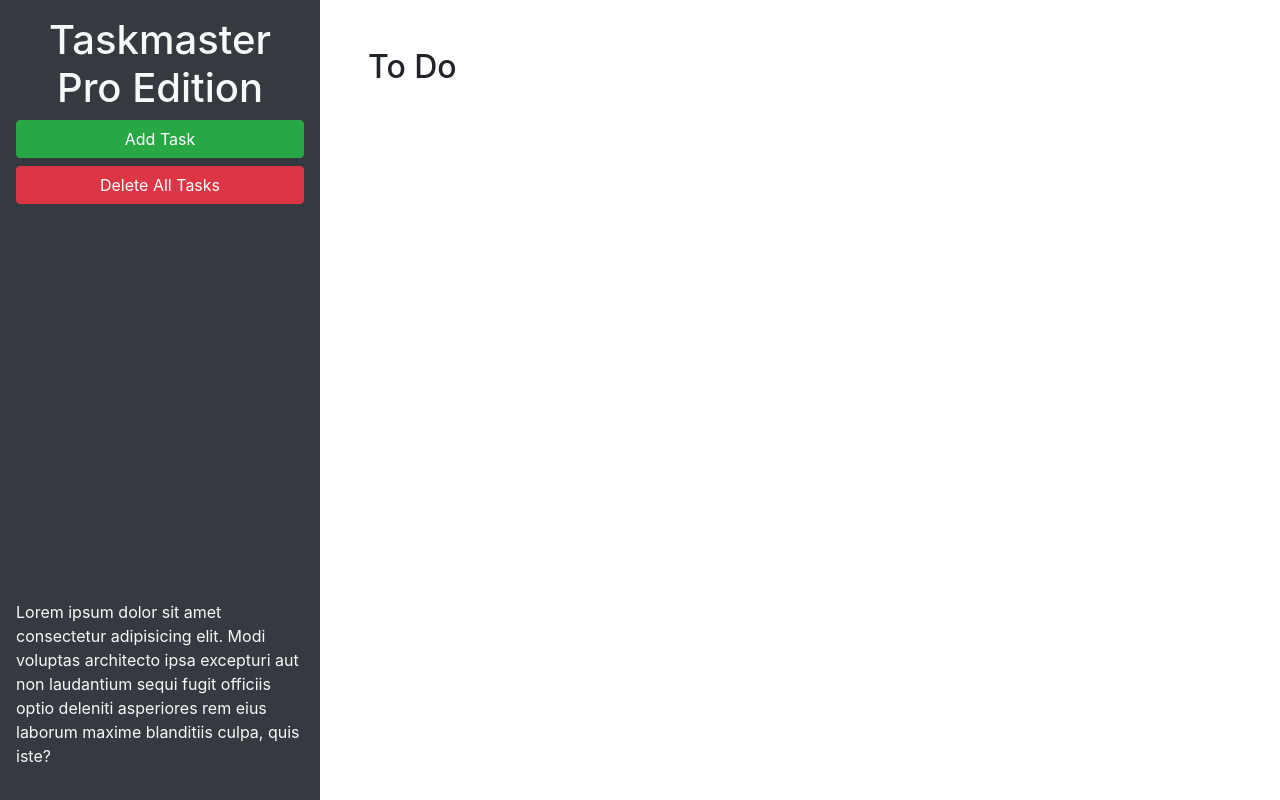
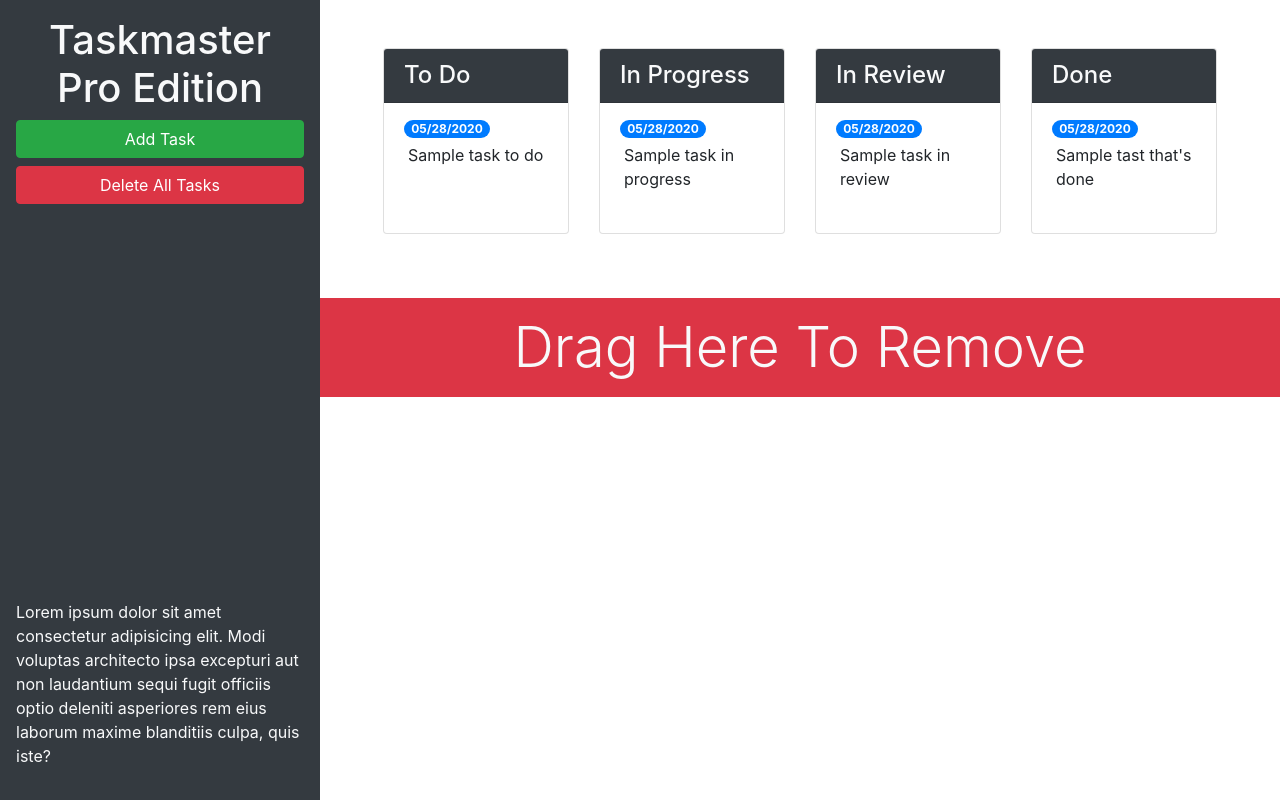
Before and after one commit to AHudg/taskmaster-pro, a plain HTML site: page index.html in a window 1280 px wide. Drawn offline with nearby package versions, Linux system fonts and the light colour scheme.

Commit message:
implemented bootstrap layout and utilities

```diff
--- a/index.html
+++ b/index.html
@@ -13,20 +13,72 @@
 <body>
 
   <div class="row min-vh-100 no-gutters">
-    <header class="col-12 col-lg-3 bg-dark text-light d-flex flex-column p-4 p-lg-3">
+    <header class="col-12 col-lg-3 bg-dark text-light sticky-top d-flex flex-column p-4 p-lg-3">
       <h1 class="text-center">Taskmaster Pro Edition</h1>
       <button id="create-task" class="btn btn-block btn-success" data-toggle="modal" data-target="#task-form-modal">Add
         Task</button>
       <button id="remove-tasks" class="btn btn-block btn-danger">Delete All Tasks</button>
-      <p class="mt-auto">Lorem ipsum dolor sit amet consectetur adipisicing elit. Modi voluptas architecto ipsa
+      <p class="mt-auto d-none d-lg-block">Lorem ipsum dolor sit amet consectetur adipisicing elit. Modi voluptas architecto ipsa
         excepturi aut non
         laudantium sequi fugit officiis optio deleniti asperiores rem eius laborum maxime blanditiis culpa, quis iste?
       </p>
     </header>
-    <main class="col-12 col-lg-9">
-      <div class="m-5">
-        <h2>To Do</h2>
-        <ul id="list-toDo" class="list-group"> </ul>
+    <main class="col-12 col-lg-9 d-flex flex-column">
+      <div class="m-5 row justify-content-around">
+        <!-- Beginning of To Do -->
+        <div class="col-12 col-md-6 col-xl-3 mb-3">
+          <div class="card">
+            <h4 class="card-header bg-dark text-light">To Do</h4>
+            <ul id="list-toDo" class="list-group list-group-flush">
+              <li class="list-group-item">
+                <span class="badge badge-primary badge-pill">05/28/2020</span>
+                <p class="m-1">Sample task to do</p>
+              </li>
+            </ul>
+          </div>
+        </div>
+        <!-- End of To Do -->
+        <!-- Beginning of In Progress-->
+        <div class="col-12 col-md-6 col-xl-3 mb-3">
+          <div class="card">
+            <h4 class="card-header bg-dark text-light">In Progress</h4>
+            <ul id="list-inProgress" class="list-group list-group-flush">
+              <li class="list-group-item">
+                <span class="badge badge-primary badge-pill">05/28/2020</span>
+                <p class="m-1">Sample task in progress</p>
+              </li>
+            </ul>
+          </div>
+        </div>
+        <!-- End of In Progress -->
+        <!-- Beginning of In Review -->
+        <div class="col-12 col-md-6 col-xl-3 mb-3">
+          <div class="card">
+            <h4 class="card-header bg-dark text-light">In Review</h4>
+            <ul id="list-inReview" class="list-group list-group-flush">
+              <li class="list-group-item">
+                <span class="badge badge-primary badge-pill">05/28/2020</span>
+                <p class="m-1">Sample task in review</p>
+              </li>
+            </ul>
+          </div>
+        </div>
+        <!-- End of In Review-->
+        <!-- Beginning of Done-->
+        <div class="col-12 col-md-6 col-xl-3 mb-3">
+          <div class="card">
+            <h4 class="card-header bg-dark text-light">Done</h4>
+            <ul id="list-done" class="list-group list-group-flush">
+              <li class="list-group-item">
+                <span class="badge badge-primary badge-pill">05/28/2020</span>
+                <p class="m-1">Sample tast that's done</p>
+              </li>
+            </ul>
+          </div>
+        </div>
+      </div>
+      <div id="trash mt-auto">
+        <div class="w-100 bg-danger p-3 text-center text-light display-4 mt-auto">Drag Here To Remove</div>
       </div>
     </main>
   </div>
@@ -46,11 +98,11 @@
           <form>
             <div class="form-group">
               <label for="modalTaskDescription">Task description</label>
-              <textarea id="modalTaskDescription" rows="3"></textarea>
+              <textarea id="modalTaskDescription" rows="3" class="form-control"></textarea>
             </div>
             <div class="form-group">
               <label for="modalDueDate">Due date</label>
-              <input type="text" id="modalDueDate" placeholder="mm/dd/yyyy" autocomplete="off" />
+              <input type="text" class="form-control" id="modalDueDate" placeholder="mm/dd/yyyy" autocomplete="off" />
             </div>
           </form>
         </div>
```
